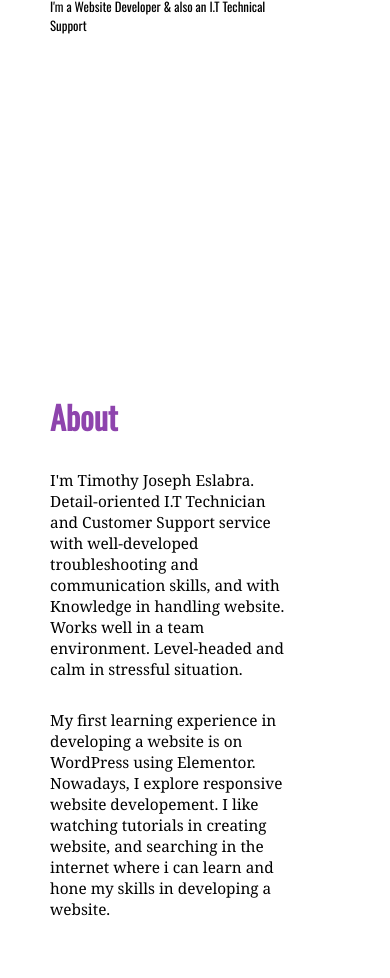
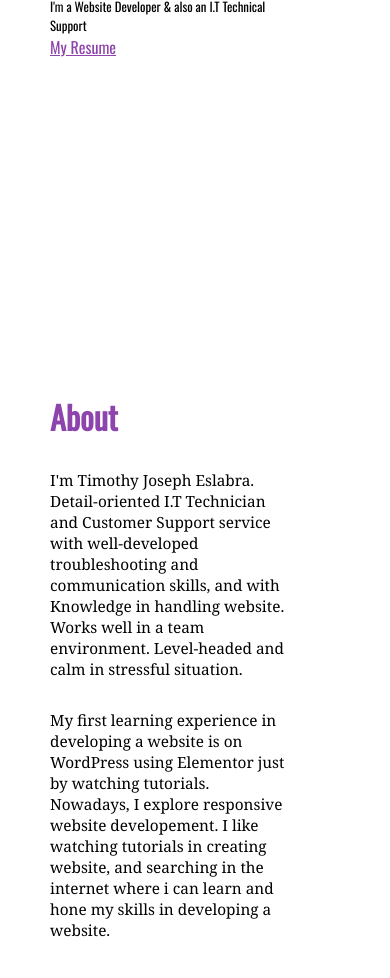
Before and after one commit to Nuddalz/timot, a plain HTML site: page index.html in a window 390 px wide. Shown: the part 581-1559 px from the top of the page. Drawn offline with nearby package versions, Linux system fonts and the light colour scheme.

Commit message:
Add files via upload

```diff
--- a/index.html
+++ b/index.html
@@ -20,6 +20,7 @@
         <section id="about" class="about">
             <h1>Hi I'm Timot</h1>
             <p>I'm a Website Developer & also an I.T Technical Support</p>
+            <p><a href="https://drive.google.com/file/d/1Qt0qx0ga1qqJ8c0qdBOPn7OTH9gtwILy/view?usp=sharing">My Resume </a></p>
         </section>
         <section id="aboutme" class="aboutme">
             <h1>About</h1>
@@ -29,8 +30,8 @@
                 Works well in a team environment. Level-headed and calm in stressful situation.
             </p>
             <p>
-                My first learning experience in developing a website is on WordPress using Elementor. Nowadays,
-                I explore responsive website developement. I like watching tutorials in creating website,
+                My first learning experience in developing a website is on WordPress using Elementor just by watching tutorials.
+                Nowadays, I explore responsive website developement. I like watching tutorials in creating website,
                 and searching in the internet where i can learn and hone my skills in developing a website.
             </p>
             <h1>Skills</h1>
--- a/styles.css
+++ b/styles.css
@@ -60,6 +60,16 @@ li{
     padding-top: 350px;
     margin-left: 100px;
     margin-right: 100px;
+}
+.about a{
+    font-size: 30px;
+    color: var(--main--textpurple);
+    text-decoration: underline;
+}
+.about a:hover{
+    color: #2a26ff;
+    font-size: 30px;
+    text-decoration: underline;
 }
 .about h1{
     font-family: var(--main-font);
@@ -233,6 +243,9 @@ footer {
     .about > p{
         font-size: 1rem;
     }
+    .about a{
+        font-size: 16px;
+    }
     .aboutme p{
         font-size: 1.2rem;
     }
@@ -289,6 +302,9 @@ footer {
     .about > p{
         font-size: 1rem;
     }
+    .about a{
+        font-size: 16px;
+    }
     .aboutme p{
         font-size: 1.2rem;
     }
```
